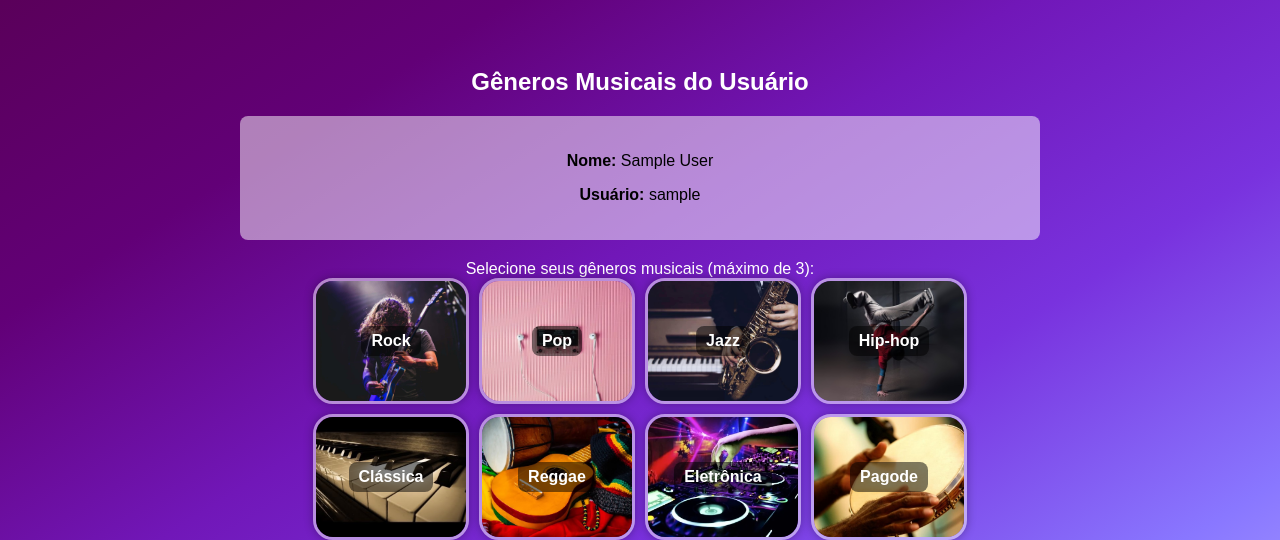
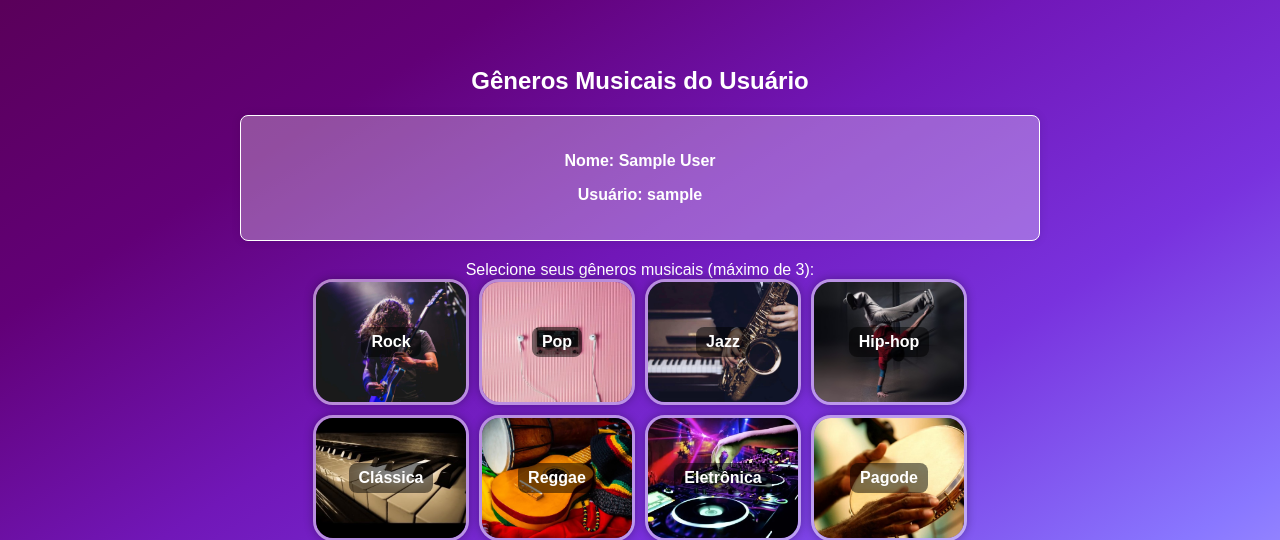
Before and after one commit to engsoft-atitus/engsw-2025-1, a Django app: page /usuario/genero/ in a window 1280 px wide. Shown: the top 540 px of the page. Run offline with Django 5.2, Linux system fonts and the light colour scheme; the visitor is signed in with stand-in values (Sample User, id 1).

Commit message:
generos front

```diff
--- a/usuario/templates/usuarios/genero.html
+++ b/usuario/templates/usuarios/genero.html
@@ -33,7 +33,11 @@
         }
 
         .info-bloco {
-            background-color: rgba(255, 255, 255, 0.5);
+            background-color: rgba(255, 255, 255, 0.3);
+            box-shadow: 0 0 10px rgba(0,0,0,0.1);
+            border:0.3px solid white;
+            color: white;
+            font-weight: bold;
             padding: 20px;
             margin-bottom: 20px;
             border-radius: 8px;
@@ -77,7 +81,7 @@
 
         /* efeito visual ao selecionar */
         .genre-box.selected .genre-background {
-            filter: blur(2px) brightness(0.5);
+            filter: blur(4px) brightness(0.5);
         }
 
         .genre-box:hover .genre-background {
```
